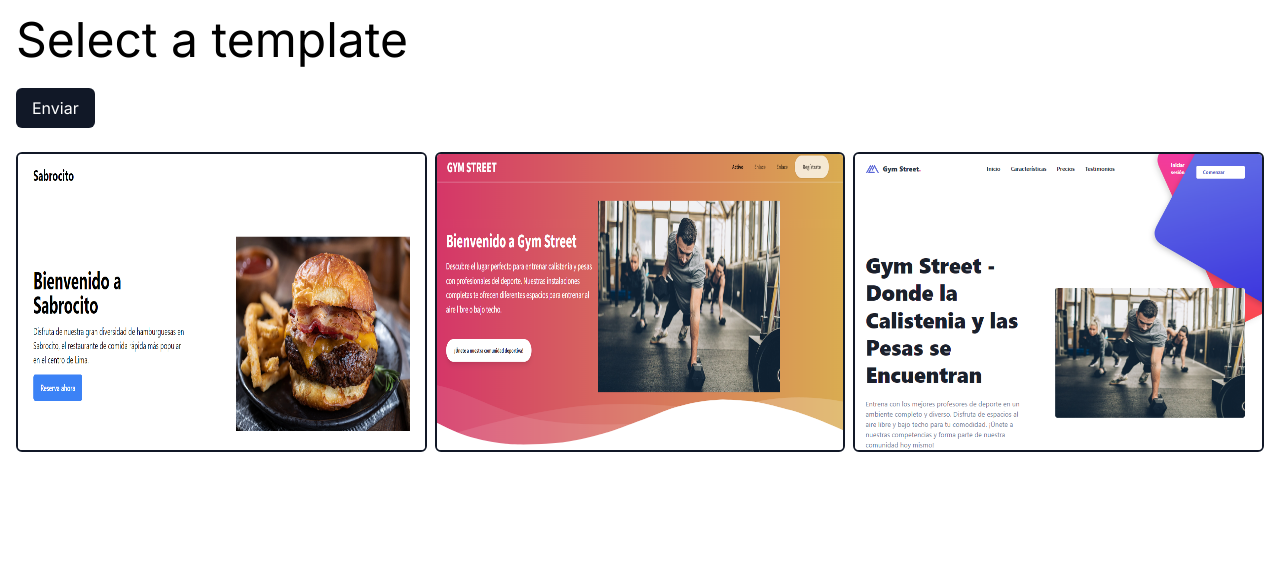
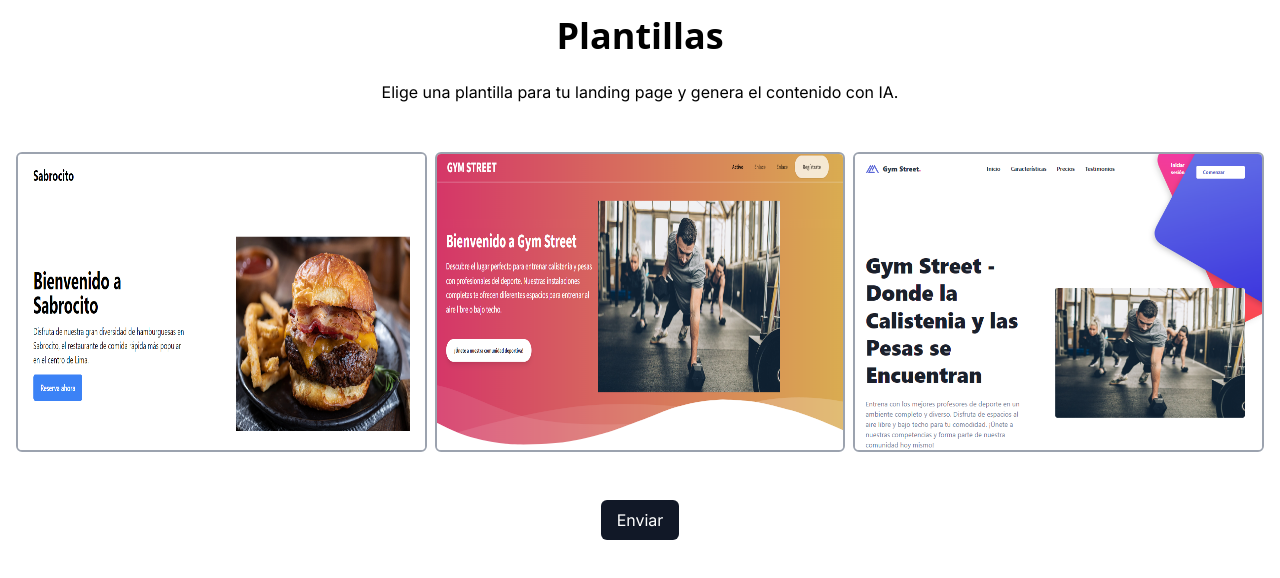
Before and after one commit to g-susvs/landing_page-generator, a Next.js app: page /started/templates in a window 1280 px wide. Shown: the top 578 px of the page. Built offline with nearby package versions, Linux system fonts and the light colour scheme.

Commit message:
add styles started pages

```diff
--- a/src/app/create/page.tsx
+++ b/src/app/create/page.tsx
@@ -1,17 +1,31 @@
+"use client";
+
 import { MainContent } from "@/components/main-content";
 import { Sidebar } from "@/components/sidebar";
+import { useGeneratePageStore } from "@/store";
+import { useRouter } from "next/navigation";
+import { useEffect } from "react";
 
 export default function GeneratorPage() {
+  const router = useRouter();
 
-    // Gym Street
-    // Tengo un gym muy popular en mi ciudad, el enfoque de mi gym está orientado a entrenar calistenia y pesas, tenemos profesores profesionales del deporte.
-    // Agregale una calificación de 5 estrellas debajo del boton de reservar ahora
-    // Agrega un menu al navbar que tenga los siguientes titulos: HOME, ABOUT, SERVICES
+  const html = useGeneratePageStore((state) => state.html);
+  const setPageHtml = useGeneratePageStore((state) => state.setPageHtml);
 
-    // Delicias
-    // Pastelería ubicado en el centro de la ciudad, especializada en pasteles de cumpleaños.
+  useEffect(() => {
+    if (html) return;
 
-    // Mi negocio se llama 'Sabrocito', es un emprendimiento de comida rápida, nos especializamos en una gran diversidad de hamburguesas, es una restaurant muy popular en mi ciudad, nos ubicamos en el centro de lima.
+    fetch("http://localhost:3001/api/landing/exist")
+      .then((resp) => resp.json())
+      .then((data) => {
+        if (data.template) {
+          setPageHtml(data.template);
+        } else {
+          console.log(data);
+          router.push("/");
+        }
+      });
+  }, []);
 
   return (
     <div className="grid grid-cols-[300px_1fr] h-[100vh]">
--- a/src/app/globals.css
+++ b/src/app/globals.css
@@ -6,10 +6,6 @@
   @apply py-2 px-4 bg-gray-900 text-white rounded-md hover:bg-gray-700 disabled:opacity-50;
 }
 
-
-.descriptionForm{
-  @apply flex flex-col gap-4;
-}
 .input{
   @apply p-2 border-[1px] border-gray-500 rounded-md;
 }
@@ -17,8 +13,33 @@
   @apply  p-4 flex flex-col;
 }
 
+
+/* started/set-prompt */
+.promptContainer{
+  width: 60%;
+  padding: 60px 20px;
+  border: 10px solid rgb(175, 179, 223);
+  border-radius: 40px
+}
+.descriptionForm{
+  @apply flex flex-col gap-6 justify-center items-center;
+}
+.promptContainer__title{
+  @apply w-[70%] p-2 border-2 border-blue-700 rounded-md;
+  font-size: 1.4rem;
+}
+.promptContainer__desc{
+  @apply w-[70%] p-2 border-2 border-blue-700 rounded-md;
+  font-size: 1.4rem;
+}
+.promptContainer__button{
+
+}
+
+
+/* started/templates */
 .cardTemplate{
-  @apply w-[600px] h-[300px] border-2 border-gray-900 rounded-md overflow-hidden cursor-pointer;
+  @apply w-full h-[300px] border-2 border-gray-400 rounded-md overflow-hidden cursor-pointer;
 }
 .cardTemplate:hover > img{
   transition: all 300ms;
--- a/src/app/started/set-prompt/page.tsx
+++ b/src/app/started/set-prompt/page.tsx
@@ -4,10 +4,13 @@ export const dynamic = "force-dynamic";
 
 export default async function Home() {
   return (
-    <div className="p-4">
-      <h4 className="text-3xl">Plantillas</h4>
-      <br />
-      <DescriptionLandingForm />
-    </div>
+    <main className="w-full flex justify-center pt-[100px]">
+      <div className="promptContainer">
+        <h1 className="text-4xl font-bold font-sans text-center pb-10">
+          ¿Cuál es la idea de tu negocio?
+        </h1>
+        <DescriptionLandingForm />
+      </div>
+    </main>
   );
 }
--- a/src/app/started/templates/page.tsx
+++ b/src/app/started/templates/page.tsx
@@ -1,59 +1,62 @@
-'use client'
+"use client";
 
 import { SelectTemplate } from "@/components/initial";
 import { useDataToStore, useGeneratePageStore } from "@/store";
 import { useRouter } from "next/navigation";
 
 export default function SetPromptPage() {
+  const router = useRouter();
 
-  const router = useRouter()
-
-  const prompt = useDataToStore(state => state.prompt)
-  const templateOption = useDataToStore(state => state.template_option)
-  const setPageHtml = useGeneratePageStore(state => state.setPageHtml)
+  const prompt = useDataToStore((state) => state.prompt);
+  const templateOption = useDataToStore((state) => state.template_option);
+  const setPageHtml = useGeneratePageStore((state) => state.setPageHtml);
 
   async function onSubmit() {
     try {
-
       const body = {
         template_option: templateOption,
-        prompt,
-      }
-      console.log(body)
+        prompt
+      };
+      console.log(body);
 
-      const resp = await fetch('http://localhost:3001/api/landing/create', {
-        method: 'POST',
+      const resp = await fetch("http://localhost:3001/api/landing/create", {
+        method: "POST",
         headers: {
-          'Content-Type': 'application/json'
+          "Content-Type": "application/json"
         },
         body: JSON.stringify(body)
-      })
+      });
 
       if (!resp.ok) {
-        const error = await resp.json()
-        console.log(error)
-        return
+        const error = await resp.json();
+        console.log(error);
+        return;
       }
 
-      const json = await resp.json()
-      setPageHtml(json.data)
-      console.log(json.usage)
-      router.push('/create')
-
+      const json = await resp.json();
+      setPageHtml(json.data);
+      console.log(json.usage);
+      router.push("/create");
     } catch (error) {
-      console.log(error)
-      // setIsLoading(false)
+      console.log(error);
     }
   }
 
   return (
-    <div className="p-4">
-      <h1 className="text-5xl">Select a template</h1>
+    <main className="p-4 flex flex-col w-full items-center">
+      <h1 className="text-4xl text-center font-bold font-sans">Plantillas</h1>
       <br />
-      <button className="btn" onClick={onSubmit}>Enviar</button>
+      <p className="text-center text-md">
+      Elige una plantilla para tu landing page y genera el contenido con IA.
+      </p>
       <br />
       <br />
       <SelectTemplate />
-    </div>
+      <br />
+      <br />
+      <button className="btn" onClick={onSubmit}>
+        Enviar
+      </button>
+    </main>
   );
 }
--- a/src/components/initial/DescriptionLandingForm.tsx
+++ b/src/components/initial/DescriptionLandingForm.tsx
@@ -27,7 +27,7 @@ export const DescriptionLandingForm = () => {
         name="title"
         placeholder="Ingresa el nombre de la aplicación"
         required
-        className="input"
+        className="promptContainer__title"
       />
       <textarea
         name="description"
@@ -35,7 +35,7 @@ export const DescriptionLandingForm = () => {
         id=""
         cols={20}
         rows={5}
-        className="input"
+        className="promptContainer__desc"
       ></textarea>
       <button type="submit" className="btn">
         Siguiente
--- a/src/components/main-content/MainContent.tsx
+++ b/src/components/main-content/MainContent.tsx
@@ -1,33 +1,17 @@
 "use client";
-import { useEffect } from "react";
-import { useGeneratePageStore, useUiStore } from "@/store";
+import { useUiStore } from "@/store";
 import { EditorCodeView, TopMenu } from ".";
 import { LandingInterfaceView } from "./LandingInterfaceView";
 
 export const MainContent = () => {
-  const isLoading = useGeneratePageStore((state) => state.loading);
-  const setPageHtml = useGeneratePageStore((state) => state.setPageHtml);
   const showPreview = useUiStore((state) => state.showPreview);
-
-  useEffect(() => {
-    fetch("http://localhost:3001/api/landing/exist")
-      .then((resp) => resp.json())
-      .then((data) => {
-        if (data.template) {
-          setPageHtml(data.template);
-        }
-      });
-  }, []);
 
   return (
     <main className="p-4">
       <TopMenu />
       <br />
-      {isLoading ? (
-        <h2 className="text-3xl">...Cargando</h2>
-      ) : (
+
         <div>{showPreview ? <LandingInterfaceView /> : <EditorCodeView />}</div>
-      )}
     </main>
   );
 };
```
Also changed, not shown: 1 other file (tests, documents, lock files or other folders). Lines whose indentation alone changed are shown as unchanged.
